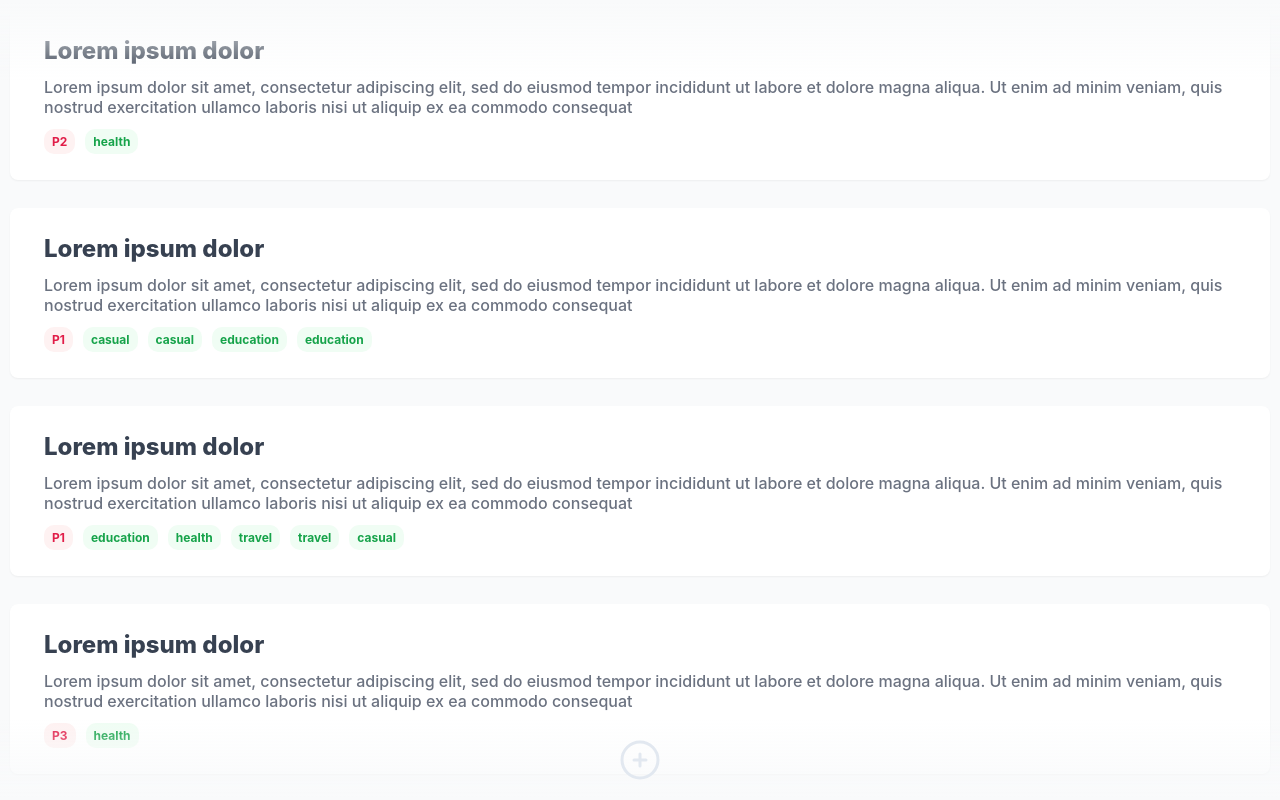
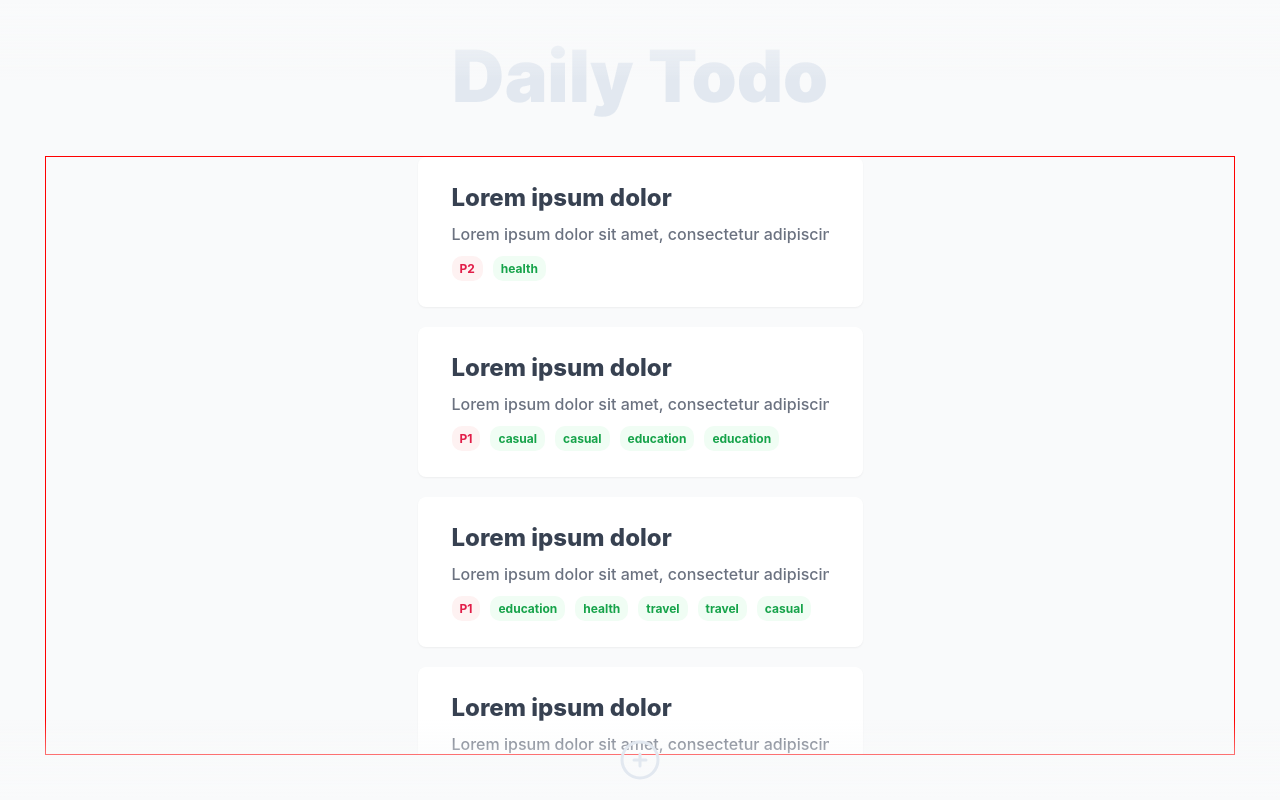
Before and after one commit to yorshka20/todo-figma, a React (Vite) app: page / in a window 1280 px wide. Shown: the top 800 px of the page. Built offline with nearby package versions, Linux system fonts and the light colour scheme.

Commit message:
feat: change to desktop layout

```diff
--- a/src/App.css
+++ b/src/App.css
@@ -1,11 +1,24 @@
+#root {
+  width: 100vw;
+  height: 100vh;
+
+  overflow: hidden;
+}
+
 .container {
   position: relative;
-
-  padding: 10px;
+  width: 100vw;
+  height: 100vh;
 
   background: var(--tailwind-gray-50, #f9fafb);
 
   font-size: 14px;
+
+  margin: 0 auto;
+
+  padding: 45px;
+
+  overflow: hidden;
 }
 
 .container.scroll-forbidden {
@@ -39,18 +52,53 @@
   z-index: 20;
 }
 
+.title-img {
+  align-self: center;
+  margin-bottom: 39px;
+}
+
+.todo-list {
+  overflow: hidden scroll;
+  height: calc(100vh - 39px - 45px - 87px);
+
+  border: 1px solid red;
+}
+
 .todo-item {
-  max-width: 100%;
-
   border-radius: 8px;
   background: var(--tailwind-white, #fff);
 
   /* shadow-sm */
   box-shadow: 0px 1px 2px 0px rgba(0, 0, 0, 0.05);
 
-  padding: 1.625rem 2.125rem;
+  width: 445px;
+  padding: 26px 34px;
 
-  margin-bottom: 1.75rem;
+  margin-bottom: 20px;
+}
+
+.todo-item.focused {
+  width: 489px;
+  height: 238px;
+  flex-shrink: 0;
+
+  > p {
+    /* max 5 lines to show  */
+    overflow: hidden;
+    text-overflow: ellipsis;
+    display: -webkit-box;
+    -webkit-box-orient: vertical;
+    -webkit-line-clamp: 5;
+  }
+}
+
+.todo-item h2,
+.todo-item p {
+  overflow: hidden;
+  text-overflow: ellipsis;
+  word-break: break-all;
+
+  max-width: 100%;
 }
 
 .todo-item h2 {
@@ -69,7 +117,7 @@
   overflow: hidden;
   color: var(--tailwind-gray-500, #6b7280);
   text-overflow: ellipsis;
-  whitespace: nowrap;
+  white-space: nowrap;
 
   /* text-base/medium */
   font-family: Inter;
@@ -160,6 +208,8 @@
 .float-menu textarea {
   background-color: #f3f4f6;
 
+  color: var(--tailwind-gray-500, #6b7280);
+
   height: 35px;
 
   border-radius: 4px;
--- a/src/App.tsx
+++ b/src/App.tsx
@@ -1,6 +1,7 @@
 import { useCallback, useEffect, useState } from 'react';
 
 import './App.css';
+import titleImg from './assets/title.png';
 import { AddIcon } from './components/add-icon';
 import { FloatMenu } from './components/float-menu';
 import { ShadowMask } from './components/shadow-mask';
@@ -12,6 +13,7 @@ function App() {
   const [todoList, setTodoList] = useState<TodoListItem[]>([]);
 
   const [showFloatMenu, setShowFloatMenu] = useState(false);
+  const [focusedItem, setFocusedItem] = useState('');
 
   useEffect(() => {
     // fetch data
@@ -36,6 +38,10 @@ function App() {
     setShowFloatMenu(false);
   };
 
+  const handleClickItem = useCallback((id: string) => {
+    setFocusedItem(id);
+  }, []);
+
   return (
     <div
       className={`flex flex-col justify-start items-center tailwind/gray/50 container ${
@@ -43,16 +49,20 @@ function App() {
       }`}
     >
       <ShadowMask />
-      {todoList.map((item, index) => (
-        <TodoItem
-          id={item.id}
-          key={index}
-          title={item.title}
-          content={item.content}
-          priority={item.priority}
-          tags={item.tags}
-        />
-      ))}
+
+      {/* `Daily Todo` title */}
+      <img className="title-img" src={titleImg} />
+
+      <div className="todo-list flex flex-col w-full justify-start items-center">
+        {todoList.map((item, index) => (
+          <TodoItem
+            {...item}
+            focused={focusedItem === item.id}
+            key={index}
+            onClick={handleClickItem}
+          />
+        ))}
+      </div>
 
       {/* add todo list edit board */}
       {showFloatMenu && (
--- a/src/components/todo-item.tsx
+++ b/src/components/todo-item.tsx
@@ -4,18 +4,29 @@ import type { TodoListItem } from '../interface';
 import { TagItem } from './tag-item';
 
 interface Props extends TodoListItem {
-  //
+  onClick: (id: string) => void;
+  focused: boolean;
 }
 
-function Component({ id, title, content, priority, tags }: Props) {
+function Component({
+  id,
+  focused,
+  onClick,
+  title,
+  content,
+  priority,
+  tags,
+}: Props) {
   const handleClick = () => {
-    id;
+    onClick(id);
   };
 
   return (
     <div
       onClick={handleClick}
-      className="flex flex-col w-full justify-start items-start todo-item"
+      className={`flex flex-col justify-start items-start todo-item ${
+        focused ? 'focused' : ''
+      }`}
     >
       <h2>{title}</h2>
       <p>{content}</p>
--- a/src/index.css
+++ b/src/index.css
@@ -35,24 +35,6 @@ body {
   overflow: hidden auto;
 }
 
-h1 {
-  font-size: 3.2em;
-  line-height: 1.1;
-}
-
-@media (prefers-color-scheme: light) {
-  :root {
-    color: #213547;
-    background-color: #ffffff;
-  }
-  a:hover {
-    color: #747bff;
-  }
-  button {
-    background-color: #f9f9f9;
-  }
-}
-
 div {
   box-sizing: border-box;
 }
```
Also changed, not shown: src/assets/title.png (added).
